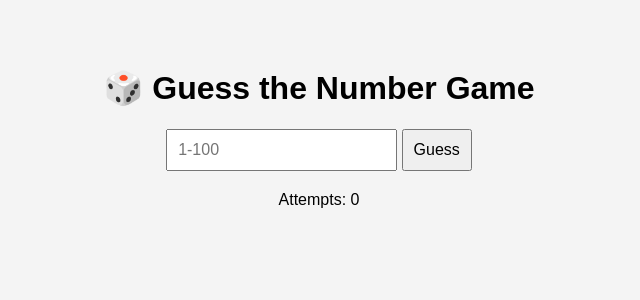
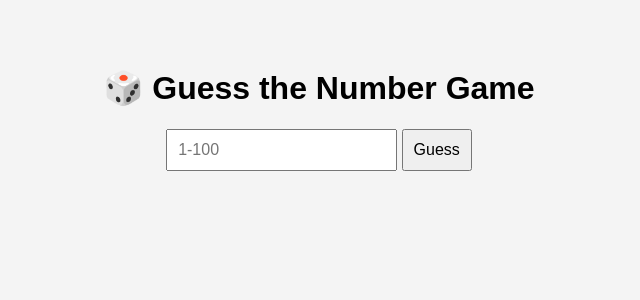
Before and after one commit to sobia1988/GuessTheNo, a Flask app: page / in a window 1280 px wide. Shown: the top 300 px of the page, without its empty margins (321-961 px from the left). Run offline with Flask 3, Linux system fonts and the light colour scheme.

```diff
--- a/templates/index.html
+++ b/templates/index.html
@@ -27,6 +27,5 @@
     <button type="submit">Guess</button>
   </form>
   <div class="msg">{{ message }}</div>
-  <p>Attempts: {{ guess_count }}</p>
 </body>
 </html>
```
